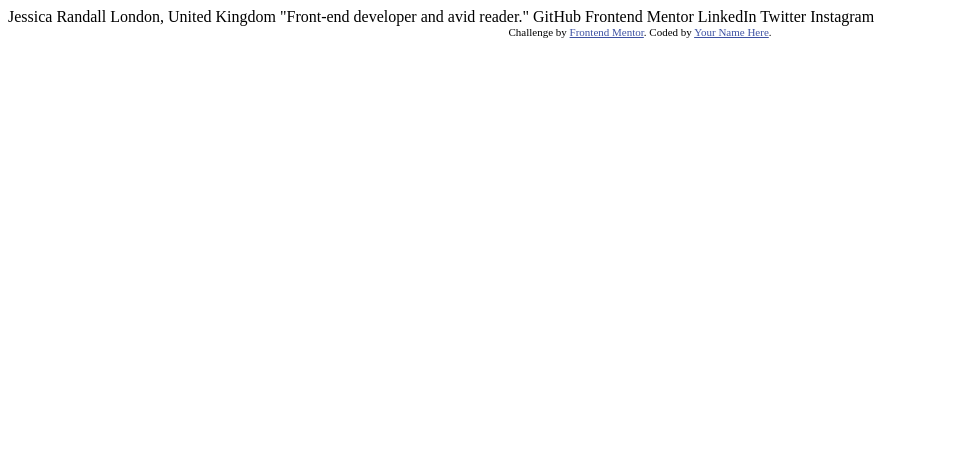
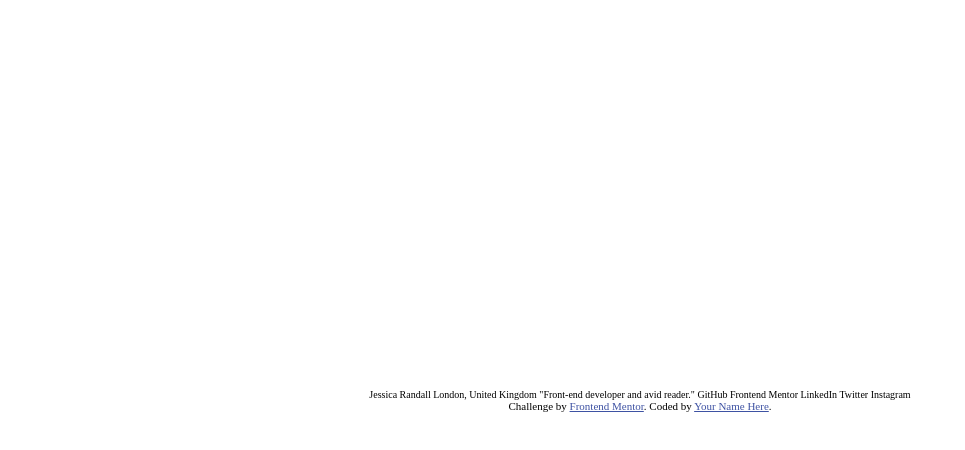
Before and after one commit to teempe/frontend-mentor-social-links-profile, a website: page index.html in a window 1280 px wide. Shown: the whole page, without its empty margins (0-965 px from the left). Drawn offline with nearby package versions, Linux system fonts and the light colour scheme; files that its build step writes are made by us from their sources.

Commit message:
Initialize sass project.

```diff
--- a/index.html
+++ b/index.html
@@ -5,6 +5,7 @@
         <meta name="viewport" content="width=device-width, initial-scale=1.0"> <!-- displays site properly based on user's device -->
 
         <link rel="icon" type="image/png" sizes="32x32" href="./assets/images/favicon-32x32.png">
+        <link rel="stylesheet" href="css/style.css">
 
         <title>Frontend Mentor | Social links profile</title>
 
--- /dev/null
+++ b/sass/abstracts/_index.scss
@@ -0,0 +1 @@
+@forward 'variables';
--- /dev/null
+++ b/sass/abstracts/_variables.scss
@@ -0,0 +1,5 @@
+:root {}
+
+// breakpoints
+$bp-tablet: 48em; // 768px;
+$bp-desktop: 90em; // 1440px;
--- /dev/null
+++ b/sass/base/_base.scss
@@ -0,0 +1,21 @@
+* {
+    margin: 0;
+    padding: 0;
+    box-sizing: border-box;
+}
+
+img {
+    display: block;
+}
+
+html {
+    font-size: 62.5%;
+    overflow-x: hidden;
+}
+
+body {
+    // center content on page
+    display: grid;
+    place-content: center;
+    min-height: 100vh;
+}
--- /dev/null
+++ b/sass/base/_index.scss
@@ -0,0 +1 @@
+@forward 'base';
--- /dev/null
+++ b/sass/style.scss
@@ -0,0 +1,2 @@
+@use 'abstracts';
+@use 'base';
```
